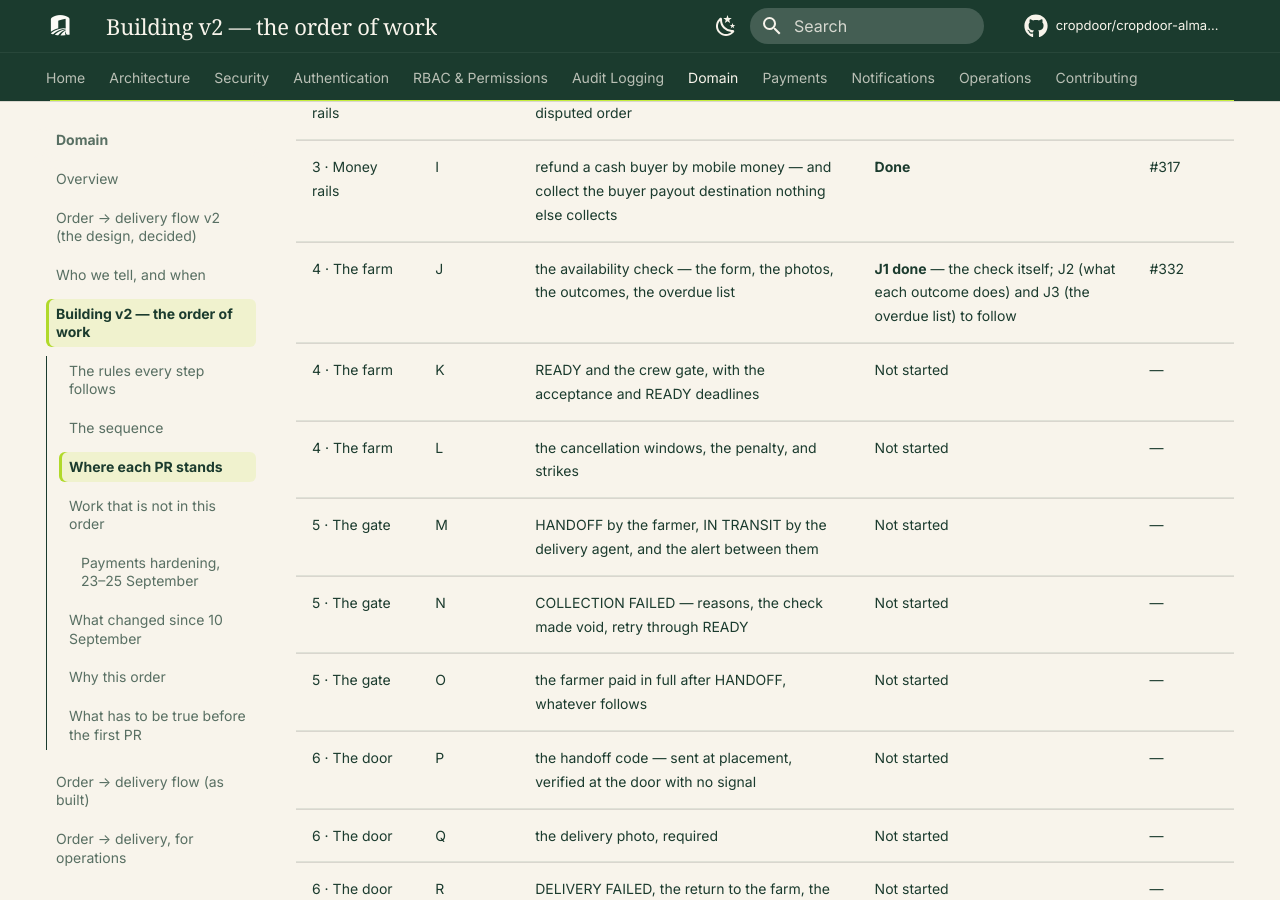
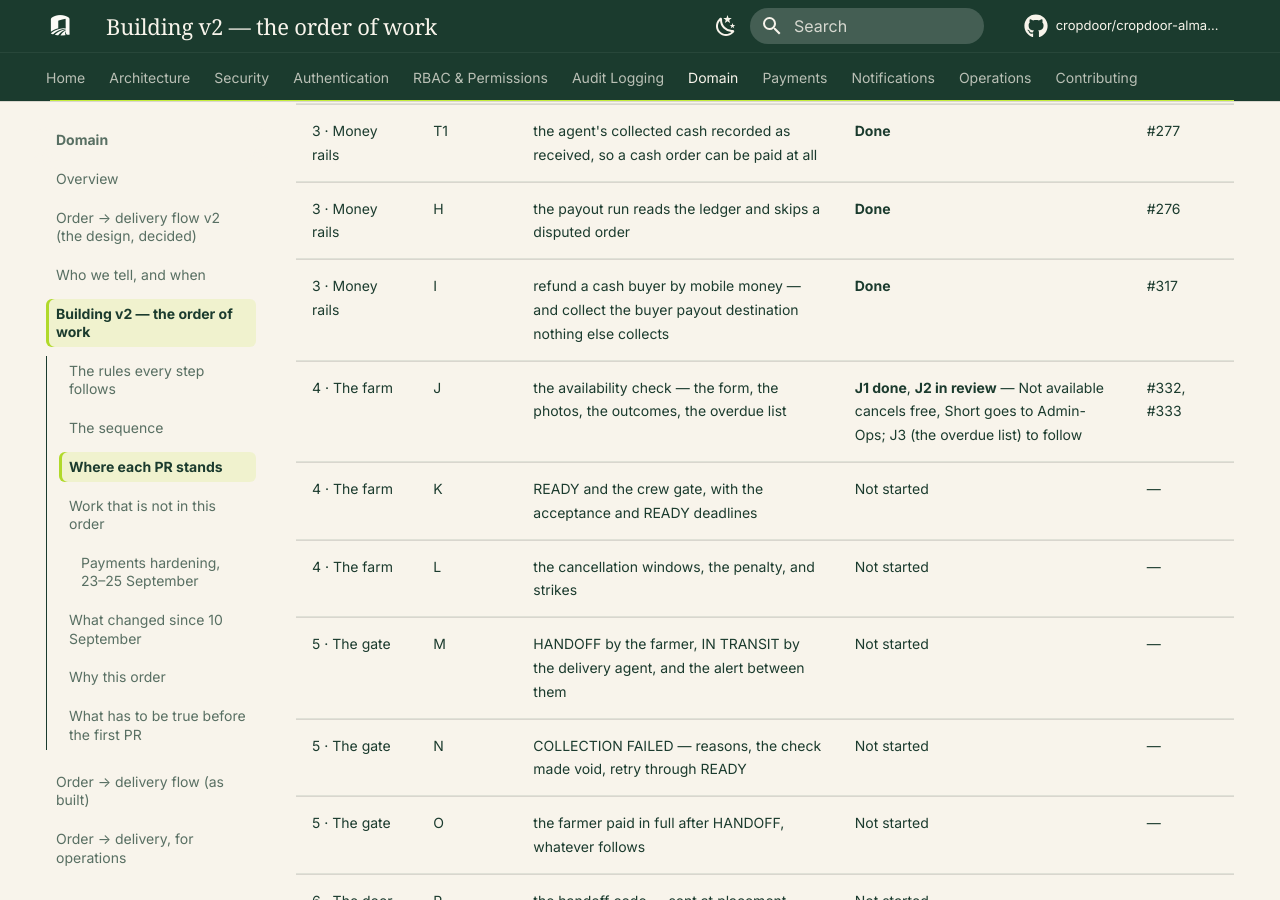
Before and after one commit to cropdoor/cropdoor-almanac, an MkDocs documentation site: the page built from docs/domain/order-delivery-flow-v2-build-order.md, in a window 1280 px wide and 900 px high, scrolled down 6355 px. Built offline with MkDocs 1.6.1 and Material for MkDocs 9.7.7, drawn with Linux system fonts in a browser that asks for light colours; some web fonts are replaced; comment, search, counter and statistics services are not loaded.

Commit message:
tracker: J2 what an availability check's outcome does, in review (#333)

```diff
--- a/docs/domain/order-delivery-flow-v2-build-order.md
+++ b/docs/domain/order-delivery-flow-v2-build-order.md
@@ -70,7 +70,7 @@ The one place that says what is finished. A PR is **Done** only once it is merge
 | 3 · Money rails | T1 | the agent's collected cash recorded as received, so a cash order can be paid at all | **Done** | #277 |
 | 3 · Money rails | H | the payout run reads the ledger and skips a disputed order | **Done** | #276 |
 | 3 · Money rails | I | refund a cash buyer by mobile money — and collect the buyer payout destination nothing else collects | **Done** | #317 |
-| 4 · The farm | J | the availability check — the form, the photos, the outcomes, the overdue list | **J1 done** — the check itself; J2 (what each outcome does) and J3 (the overdue list) to follow | #332 |
+| 4 · The farm | J | the availability check — the form, the photos, the outcomes, the overdue list | **J1 done**, **J2 in review** — Not available cancels free, Short goes to Admin-Ops; J3 (the overdue list) to follow | #332, #333 |
 | 4 · The farm | K | READY and the crew gate, with the acceptance and READY deadlines | Not started | — |
 | 4 · The farm | L | the cancellation windows, the penalty, and strikes | Not started | — |
 | 5 · The gate | M | HANDOFF by the farmer, IN TRANSIT by the delivery agent, and the alert between them | Not started | — |
```
